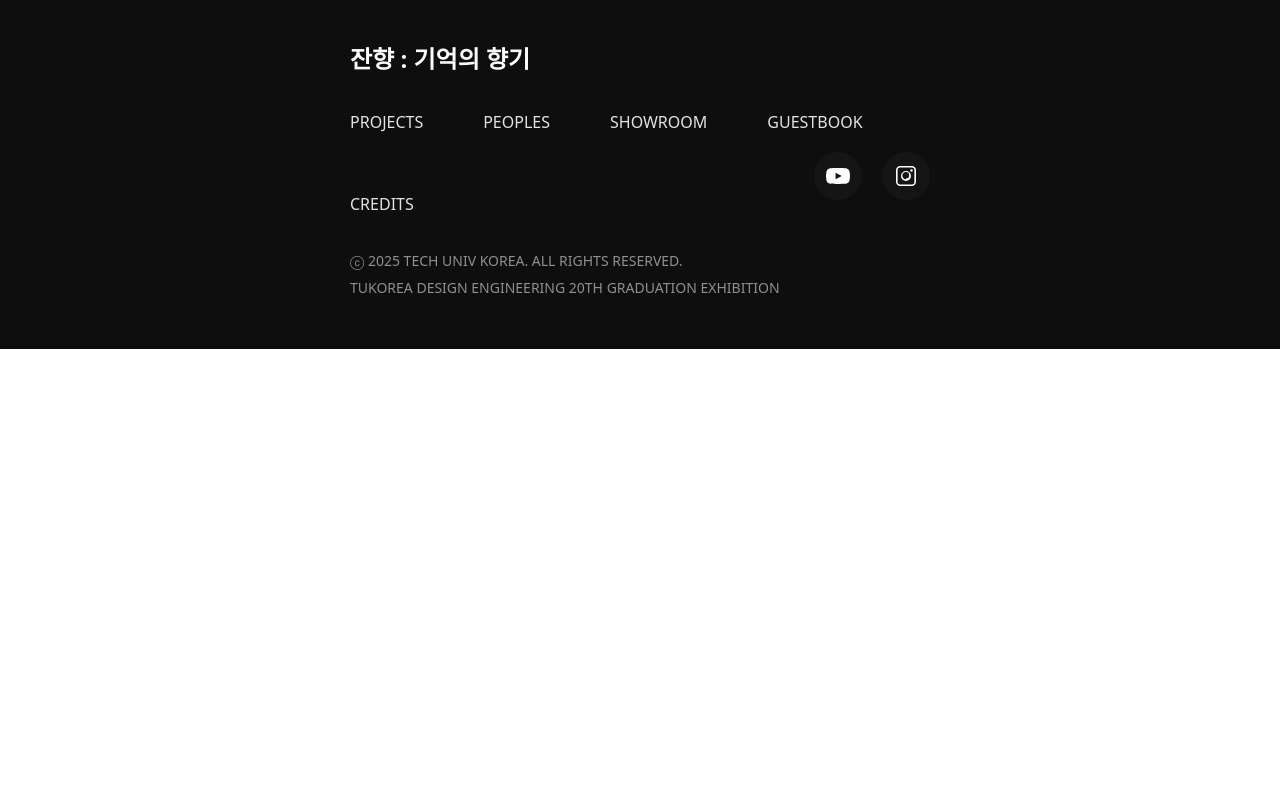
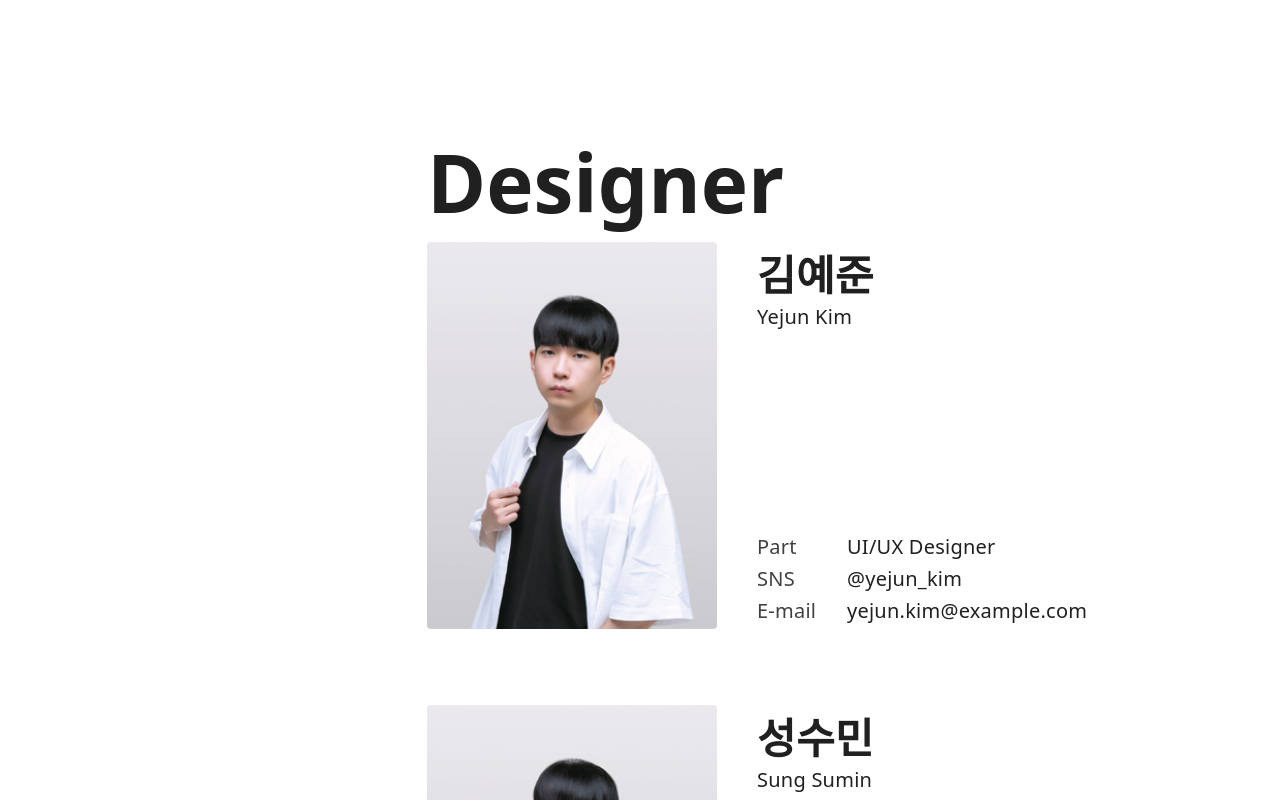
Before and after one commit to Suminseong/TU2025gradulate, a React (Vite) app in the folder 2025.gradulate/: page /work in a window 1280 px wide. Shown: the part 2420-3220 px from the top of the page. Before the commit the page ends 2769 px from the top, so only its background shows below. Built offline with nearby package versions, Linux system fonts and the light colour scheme.

Commit message:
feat: Add DesignerInfo and DesignerCard components to enhance designer details on Work page

```diff
--- /dev/null
+++ b/2025.gradulate/src/jsx/atom/DesignerCard.jsx
@@ -0,0 +1,173 @@
+// DesignerCard.jsx
+// 디자이너 카드 컴포넌트
+
+import React from 'react';
+import PropTypes from 'prop-types';
+
+export default function DesignerCard({
+    nameKor,
+    nameEng,
+    part,
+    sns,
+    eMail,
+    imgSrc,
+    imgAlt,
+}) {
+    const cardStyle = {
+        // 시안 수치
+        fontFamily: 'Pretendard, system-ui, -apple-system, Segoe UI, Roboto, Noto Sans KR, Arial, sans-serif',
+        letterSpacing: '0.24px',
+        color: '#202020',
+        textDecoration: 'none',
+        display: 'flex',
+        flexDirection: 'row',
+        padding: 0,
+        width: 'auto',
+        height: '387px',
+        gap: '40px'
+    }
+
+    const cardImageContainterStyle = {
+        // 이미지 컨테이너
+        display: 'flex',
+        width: '290px',
+        height: '387px',
+        borderRadius: '4px',
+    }
+
+    const cardContentWrapperStyle = {
+        // 텍스트 컨테이너
+        display: 'flex',
+        flexDirection: 'column',
+        justifyContent: 'space-between',
+        height: 'calc(100% - 8px)',
+        width: 'auto'
+    }
+
+    const cardProfileNameWapperStyle = {
+        // 이름 컨테이너
+        display: 'flex',
+        height: 'auto',
+        padding: '0',
+        margin: '0',
+        flexDirection: 'column',
+        gap: '0px'
+    }
+
+    const cardProfileNameKorStyle = {
+        // 이름 한글
+        fontFamily: 'Pretendard, system-ui, -apple-system, Segoe UI, Roboto, Noto Sans KR, Arial, sans-serif',
+        fontSize: '42px',
+        fontWeight: '700',
+        lineHeight: 'auto',
+        color: '#202020',
+        margin: '0',
+        padding: '0',
+    }
+
+    const cardProfileNameEngStyle = {
+        // 이름 영문
+        fontFamily: 'Pretendard, system-ui, -apple-system, Segoe UI, Roboto, Noto Sans KR, Arial, sans-serif',
+        fontSize: '20px',
+        fontWeight: '400',
+        lineHeight: 'auto',
+        color: '#202020',
+        margin: '0',
+        padding: '0',
+    }
+
+    const cardInfoWrapperStyle = {
+        display: 'flex',
+        flexDirection: 'row',
+        alignItems: 'center',
+        justifyContent: 'space-between',
+        width: '100%',
+        height: '84px',
+    }
+
+    const cardInfoTitleWrapperStyle = {
+        display: 'flex',
+        flexDirection: 'column',
+        justifyContent: 'space-between',
+        width: '90px',
+        height: '84px',
+        margin: '0',
+        padding: '0',
+    }
+
+    const cardInfoTitleStyle = {
+        display: 'flex',
+        height: '20px',
+        fontFamily: 'Pretendard, system-ui, -apple-system, Segoe UI, Roboto, Noto Sans KR, Arial, sans-serif',
+        fontSize: '20px',
+        fontWeight: '300',
+        lineHeight: '19.2px',
+        color: '#404040',
+        margin: '0',
+        padding: '0',
+    }
+
+    const cardInfoTextWrapperStyle = {
+        display: 'flex',
+        flexDirection: 'column',
+        justifyContent: 'space-between',
+        width: 'auto',
+        height: '84px',
+        lineHeight: '19.2px',
+        margin: '0',
+        padding: '0',
+    }
+
+    const cardInfoTextStyle = {
+        display: 'flex',
+        height: '20px',
+        fontFamily: 'Pretendard, system-ui, -apple-system, Segoe UI, Roboto, Noto Sans KR, Arial, sans-serif',
+        fontSize: '20px',
+        fontWeight: '400',
+        color: '#202020',
+        margin: '0',
+        padding: '0',
+    }
+
+    return (
+        <div style={{ ...cardStyle }}>
+            <div style={{ ...cardImageContainterStyle }}>
+                <img style={{ width: '100%', height: '100%', objectFit: 'cover', borderRadius: '4px' }} src={imgSrc} alt={imgAlt} />
+            </div>
+            <div style={{ ...cardContentWrapperStyle }}>
+                <div style={{ ...cardProfileNameWapperStyle }}>
+                    <h1 style={{ ...cardProfileNameKorStyle }}>{nameKor}</h1>
+                    <h2 style={{ ...cardProfileNameEngStyle }}>{nameEng}</h2>
+                </div>
+                <div style={{ ...cardInfoWrapperStyle }}>
+                    <div style={{ ...cardInfoTitleWrapperStyle }}>
+                        <h3 style={{ ...cardInfoTitleStyle }}>Part</h3>
+                        <h3 style={{ ...cardInfoTitleStyle }}>SNS</h3>
+                        <h3 style={{ ...cardInfoTitleStyle }}>E-mail</h3>
+                    </div>
+                    <div style={{ ...cardInfoTextWrapperStyle }}>
+                        <p style={{ ...cardInfoTextStyle }}>{part}</p>
+                        <p style={{ ...cardInfoTextStyle }}>{sns}</p>
+                        <p style={{ ...cardInfoTextStyle }}>{eMail}</p>
+                    </div>
+                </div>
+            </div>
+
+        </div>
+    );
+}
+
+DesignerCard.propTypes = {
+    nameKor: PropTypes.string.isRequired,
+    nameEng: PropTypes.string.isRequired,
+    role: PropTypes.string.isRequired,
+    sns: PropTypes.string,
+    eMail: PropTypes.string,
+    imgSrc: PropTypes.string.isRequired,
+    imgAlt: PropTypes.string.isRequired,
+};
+
+DesignerCard.defaultProps = {
+    sns: 'N/A',
+    eMail: 'N/A',
+};
--- /dev/null
+++ b/2025.gradulate/src/jsx/molecule/DesignerInfo.jsx
@@ -0,0 +1,74 @@
+// DesignerInfo.jsx
+// 디자이너 정보 컴포넌트
+
+import React from 'react';
+import DesignerCard from '../atom/DesignerCard';
+
+export default function DesignerInfo({ designers }) {
+    const containerStyle = {
+        display: 'flex',
+        flexDirection: 'column',
+        alignItems: 'flex-start',
+        width: '775px',
+        height: '945px',
+        gap: '20px',
+        margin: '140px 0 120px 77px',
+    }
+
+    const contentWrapperStyle = {
+        display: 'flex',
+        flexDirection: 'column',
+        width: '810px',
+        height: 'auto',
+        gap: '76px',
+    }
+
+    const titleStyle = {
+        fontFamily: 'Pretendard, system-ui, -apple-system, Segoe UI, Roboto, Noto Sans KR, Arial, sans-serif',
+        fontSize: '80px',
+        fontWeight: '600',
+        color: '#202020',
+        margin: '0',
+        padding: '0',
+        height: '95px',
+        width: 'auto',
+    }
+
+    return (
+        <div style={{ ...containerStyle }}>
+            <h1 style={{ ...titleStyle }}>Designer</h1>
+            <div style={{ ...contentWrapperStyle }}>
+                {/* {designers.map((designer, index) => (
+                    <DesignerCard
+                        key={index}
+                        nameKor={designer.nameKor}
+                        nameEn={designer.nameEn}
+                        role={designer.role}
+                        email={designer.email}
+                        phone={designer.phone}
+                        profileImage={designer.profileImage}
+                    />
+                ))} */}
+                {/* 디자이너카드 임의 2개 제작, 데이터 들어오면 다시 제작 */}
+                <DesignerCard
+                    nameKor="김예준"
+                    nameEng="Yejun Kim"
+                    part="UI/UX Designer"
+                    sns="@yejun_kim"
+                    eMail="yejun.kim@example.com"
+                    imgSrc="../public/김예준.jpg"
+                    imgAlt="김예준 프로필 이미지"
+                />
+                <DesignerCard
+                    nameKor="성수민"
+                    nameEng="Sung Sumin"
+                    part="Frontend Developer"
+                    sns="@sung_sumin"
+                    eMail="sung.sumin@example.com"
+                    imgSrc="../public/김예준.jpg"
+                    imgAlt="성수민 프로필 이미지"
+                />
+            </div>
+        </div>
+    );
+}
--- a/2025.gradulate/src/jsx/pages/Work.jsx
+++ b/2025.gradulate/src/jsx/pages/Work.jsx
@@ -3,6 +3,7 @@
 
 import React from 'react';
 import WorkInfo from '../atom/WorkInfo';
+import DesignerInfo from '../molecule/DesignerInfo';
 
 const PAGE_SIDE = 40;
 
@@ -38,6 +39,7 @@ export default function Work() {
                     context="이곳은 작품 설명이 들어가는 영역입니다. 작품에 대한 상세한 설명이나 배경, 제작 과정 등을 기술할 수 있습니다. 이 텍스트는 예시로 작성된 내용이며, 실제 작품 설명으로 대체되어야 합니다."
                 />
                 <Img src="https://placehold.co/1530x4000" alt="featured" />
+                <DesignerInfo></DesignerInfo>
             </PageContainer>
         </div>
     );
```
Also changed, not shown: 1 other file (tests, documents, lock files or other folders).
